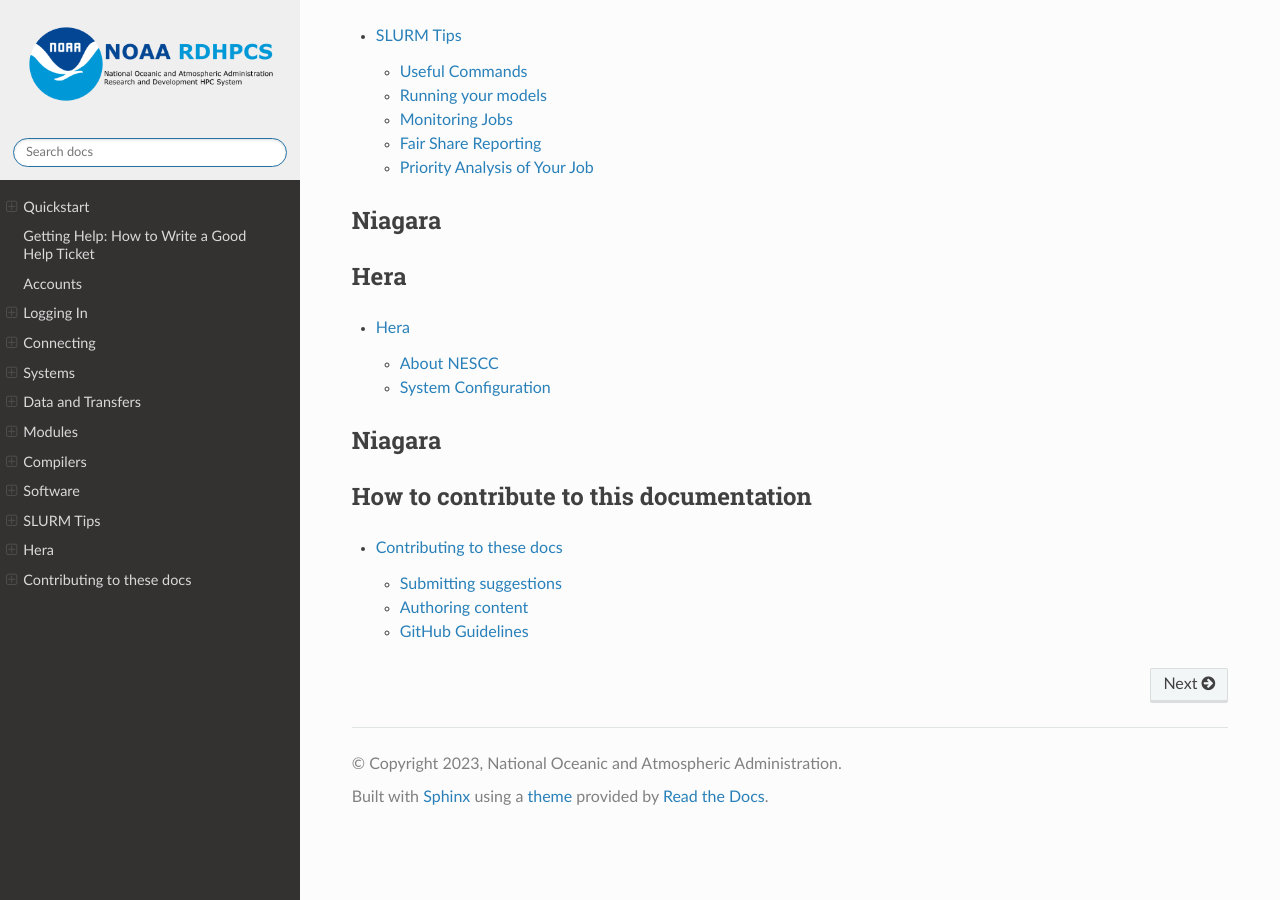
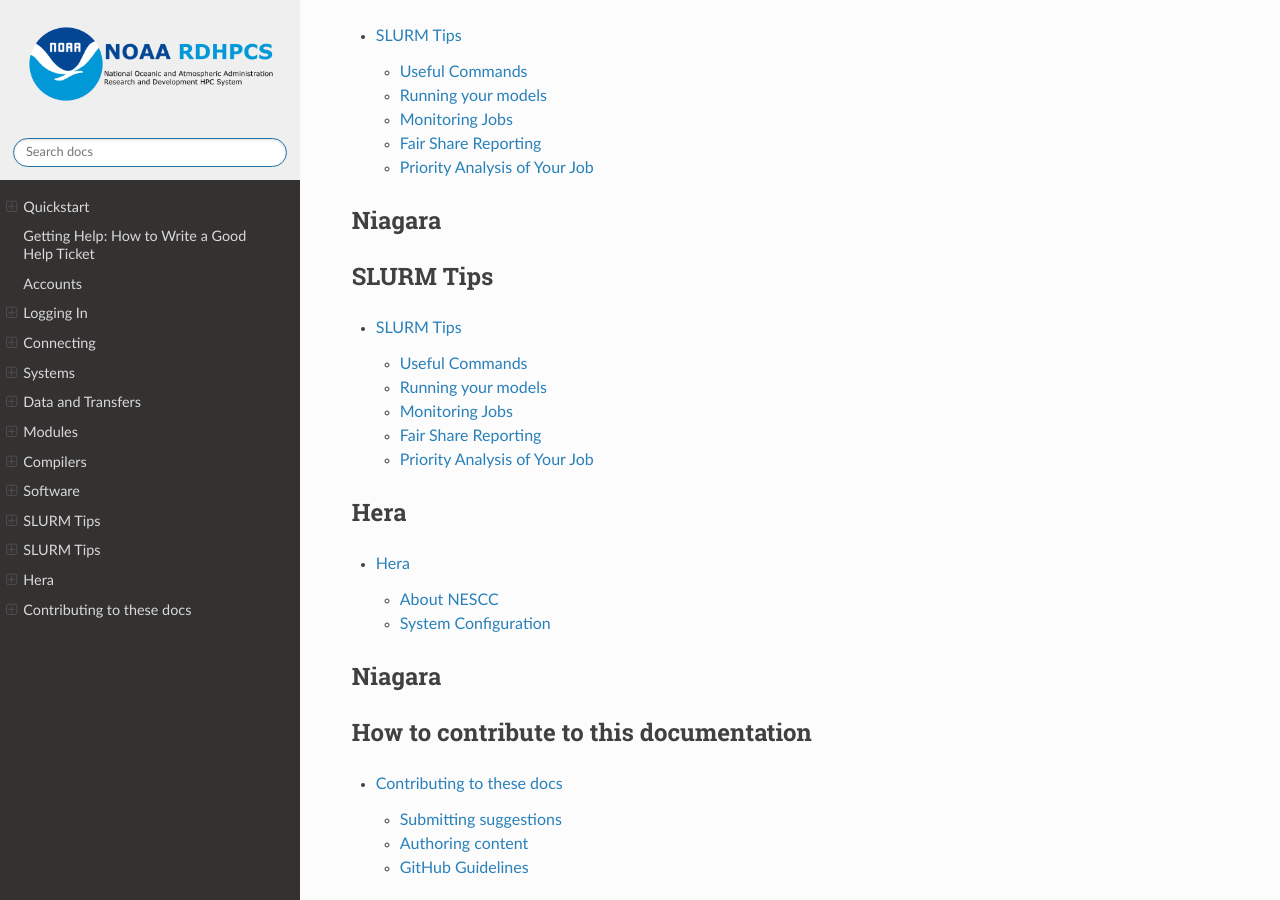
Before and after one commit to NOAA-RDHPCS/noaa-rdhpcs.github.io, a Sphinx documentation site: the page built from source/index.rst, in a window 1280 px wide and 900 px high, scrolled down 2265 px. Built offline with Sphinx 7.4.7 and the Read the Docs theme 2.0.0, drawn with Linux system fonts in a browser that asks for light colours; pages that are not in the unit, such as notebooks, are missing from menus.

Commit message:
TOC experiments

```diff
--- a/source/index.rst
+++ b/source/index.rst
@@ -87,7 +87,7 @@ Queue Policy
 .. toctree::
    :maxdepth: 2
 
-   Queue Policy/index
+   Queue_Policy/index
 
 Software
 --------
@@ -103,6 +103,7 @@ SLURM Tips
 
    slurm_tips/index
 
+
 Niagara
 -------
 .. toctree::
@@ -110,6 +111,12 @@ Niagara
 
    Niagara/index
 
+SLURM Tips
+------------
+.. toctree::
+   :maxdepth: 2
+
+   slurm_tips/index
 
 Hera
 --------
```
